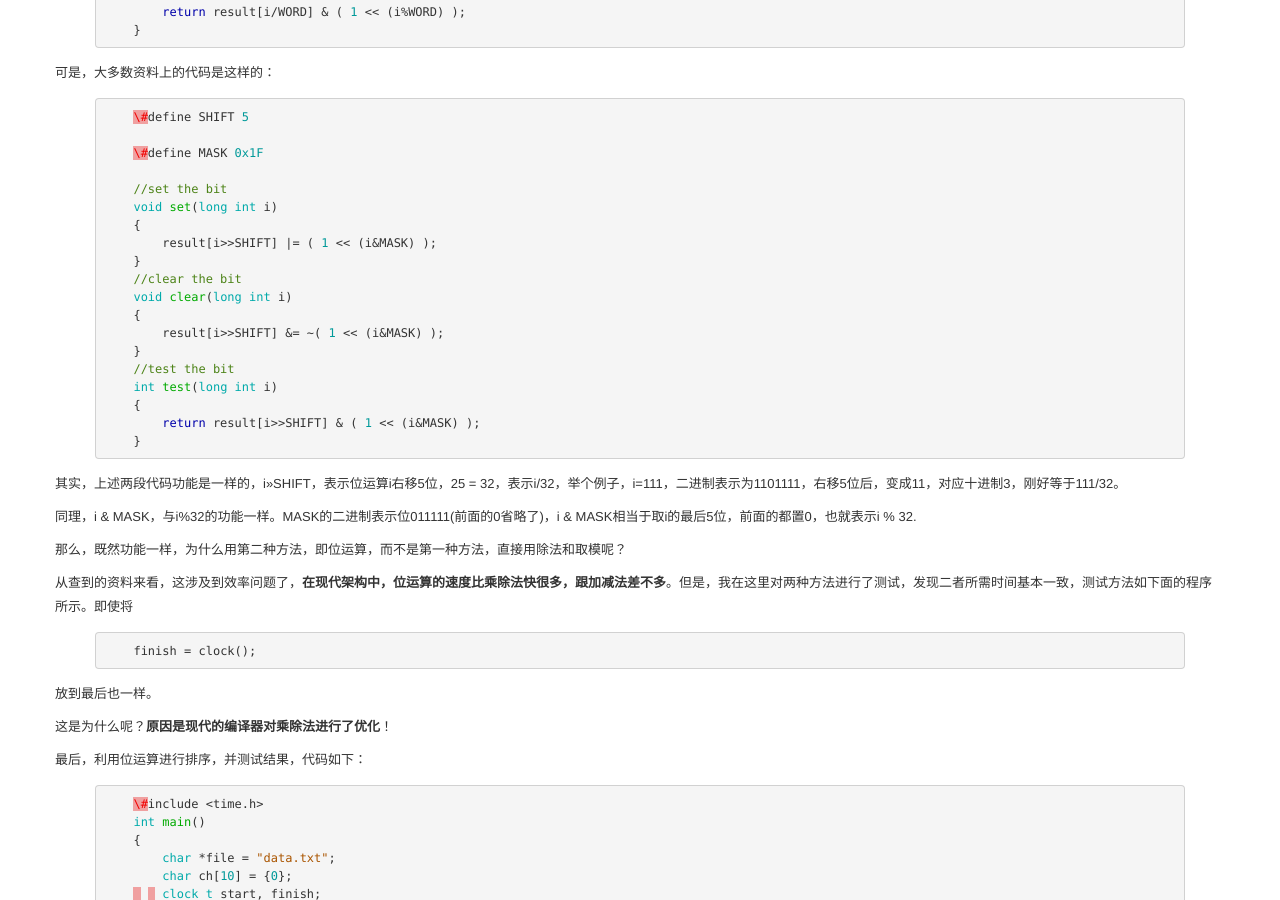
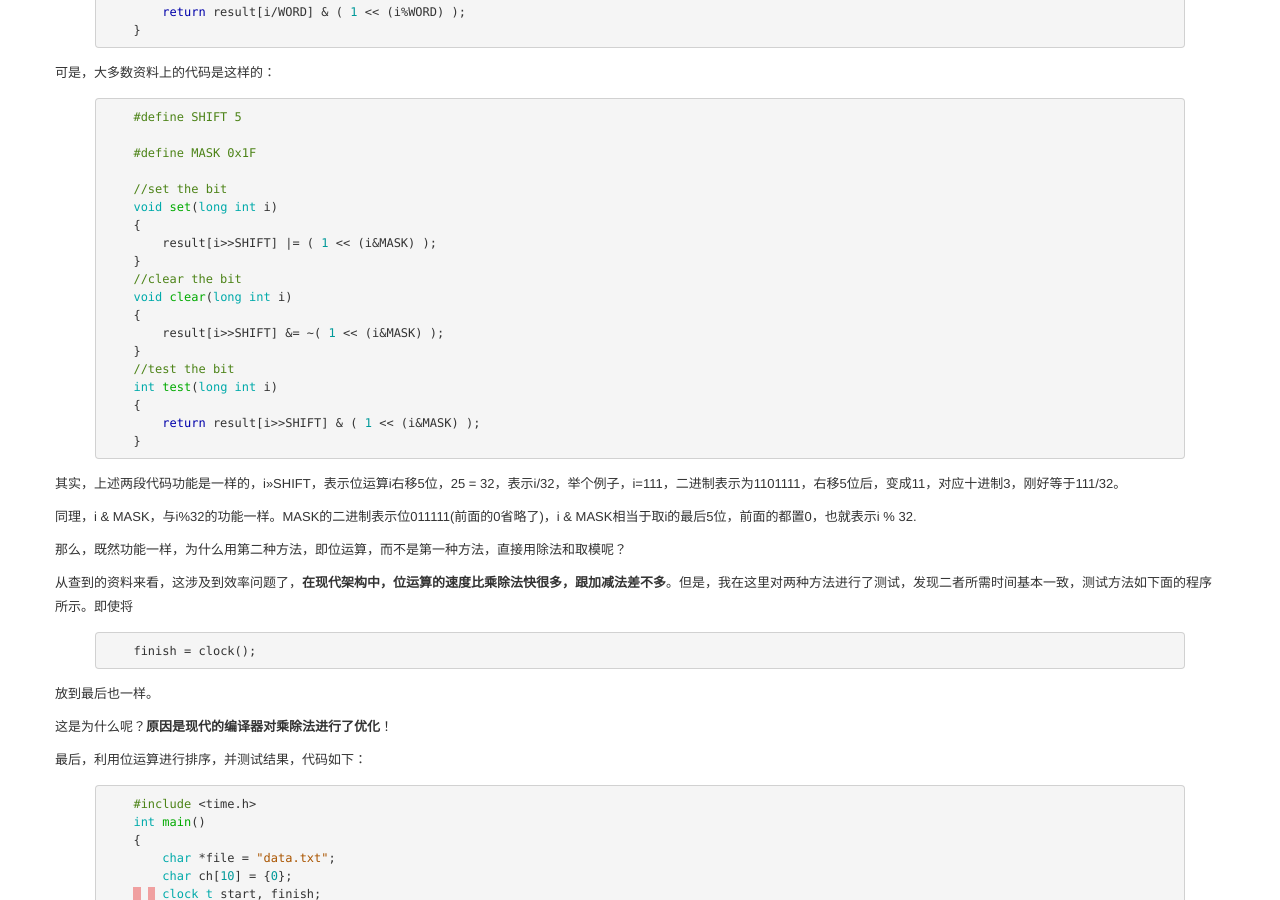
Before and after one commit to lxWei/lxwei.github.com, a Jekyll site: the page built from _posts/2013/2013-06-14-bitmap_sort.markdown, in a window 1280 px wide and 1400 px high, scrolled down 2652 px. Shown: the part 150-1050 px from the top of the window. Built offline with Jekyll 4.4.1, drawn with Linux system fonts in a browser that asks for light colours; nearby versions of some CDN libraries; Markdown is read by kramdown in place of the engine named in the settings; comment, search, counter and statistics services are not loaded; some of the changed text lies outside the part shown.

Commit message:
code highlight

```diff
--- a/_posts/2013/2013-06-14-bitmap_sort.markdown
+++ b/_posts/2013/2013-06-14-bitmap_sort.markdown
@@ -73,7 +73,7 @@ _要求：内存空间约1M，磁盘空间无限。_
 
 
 {% highlight cpp %}
-    \#define NUM 10000000
+    #define NUM 10000000
     long int data[NUM] = {0};
     long int getData(char *file)
     {
@@ -103,7 +103,7 @@ _要求：内存空间约1M，磁盘空间无限。_
 
 
 {% highlight cpp %}
-    \#include <time.h>
+    #include <time.h>
     //asc
     int comp(const void *p, const void *q)
     {
@@ -177,9 +177,9 @@ _要求：内存空间约1M，磁盘空间无限。_
 
 
 {% highlight cpp %}
-    \#define SHIFT 5
+    #define SHIFT 5
 
-    \#define MASK 0x1F
+    #define MASK 0x1F
 
     //set the bit
     void set(long int i)
@@ -222,7 +222,7 @@ _要求：内存空间约1M，磁盘空间无限。_
 最后，利用位运算进行排序，并测试结果，代码如下：
 
 {% highlight cpp %}
-    \#include <time.h>
+    #include <time.h>
     int main()
     {
         char *file = "data.txt";
```
